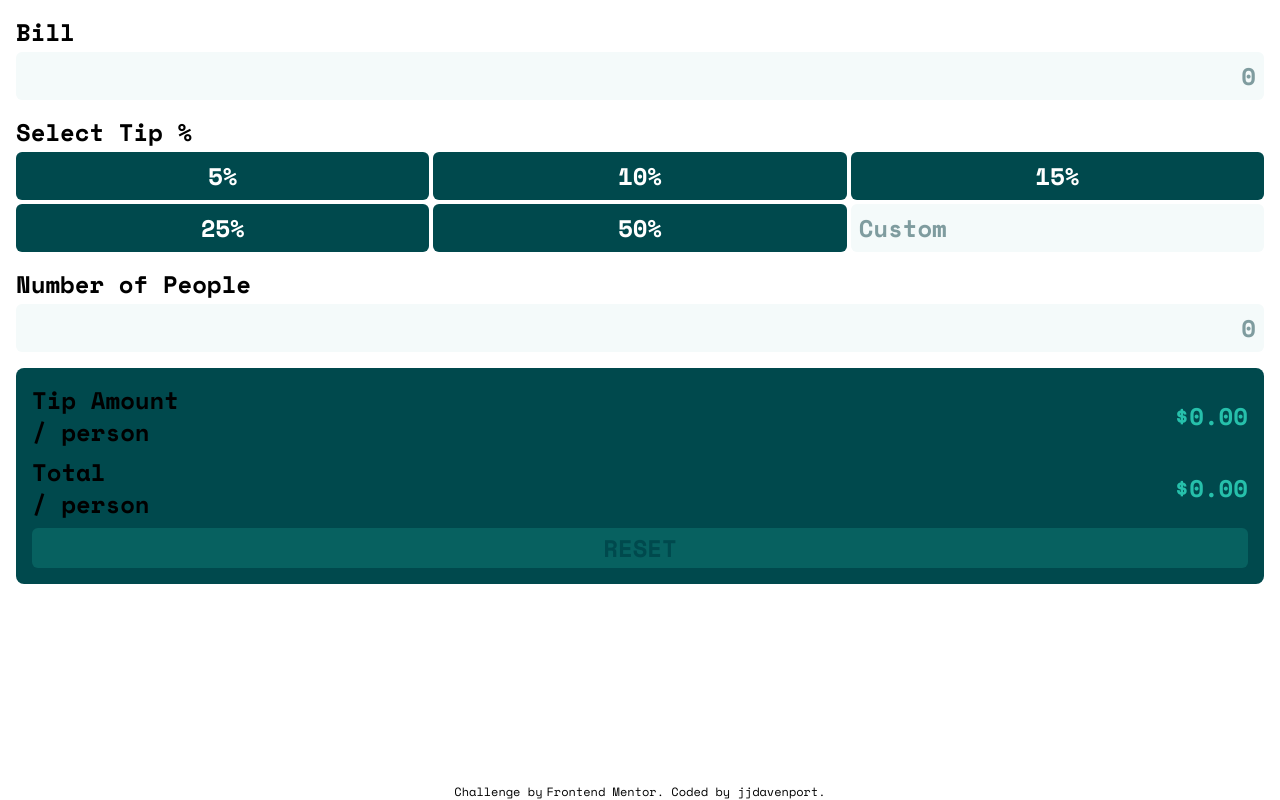
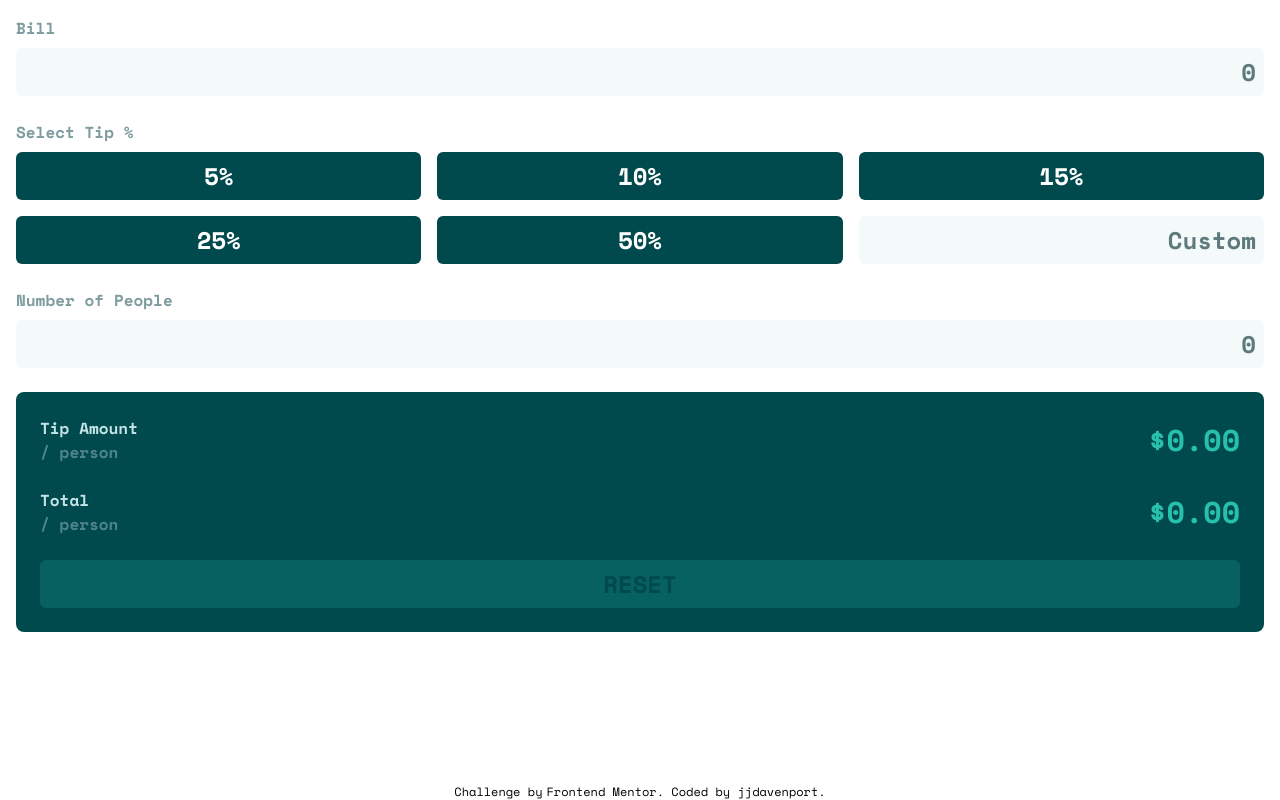
Before and after one commit to jjdavenport/tip-calculator-app-main, a React (Vite) app: page / in a window 1280 px wide. Built offline with nearby package versions, Linux system fonts and the light colour scheme.

Commit message:
add checks for 0

```diff
--- a/src/App.jsx
+++ b/src/App.jsx
@@ -22,7 +22,8 @@ function App() {
   };
 
   const check = () => {
-    if (numberInput === "") {
+    const number = parseFloat(numberInput);
+    if (numberInput === "" || number === 0) {
       setError("Can't be zero");
     } else {
       setError("");
@@ -56,7 +57,7 @@ function App() {
   return (
     <>
       <div className="bg-lightGrayishCyan font-custom flex h-full min-h-screen flex-col justify-between">
-        <main className="flex flex-1 flex-col gap-4 bg-white p-4 text-2xl font-bold">
+        <main className="flex flex-1 flex-col gap-6 bg-white p-4 font-bold">
           <Bill billInput={billInput} setBillInput={setBillInput} />
           <Select
             selectInput={selectInput}
--- a/src/components/bill.jsx
+++ b/src/components/bill.jsx
@@ -5,10 +5,10 @@ const Bill = ({ billInput, setBillInput }) => {
 
   return (
     <>
-      <label className="flex flex-col gap-1">
+      <label className="text-grayishCyan flex flex-col gap-2 text-base">
         Bill
         <input
-          className="placeholder:text-grayishCyan focus:outline-strongCyan bg-veryLightGrayishCyan caret-strongCyan cursor-pointer rounded-md p-2 focus:outline focus:outline-2"
+          className="placeholder:text-darkGrayishCyan text-veryDarkCyan focus:outline-strongCyan bg-veryLightGrayishCyan caret-strongCyan cursor-pointer rounded-md p-2 text-2xl focus:outline focus:outline-2"
           value={billInput}
           onChange={change}
           type="number"
--- a/src/components/number.jsx
+++ b/src/components/number.jsx
@@ -4,13 +4,13 @@ const Number = ({ numberInput, setNumberInput, error, onBlur }) => {
   };
   return (
     <>
-      <label className="flex flex-col gap-1">
+      <label className="text-grayishCyan flex flex-col gap-2">
         <div className="flex justify-between">
           <span>Number of People</span>
           {error && <span className="text-red-500">{error}</span>}
         </div>
         <input
-          className="placeholder:text-grayishCyan focus:outline-strongCyan bg-veryLightGrayishCyan caret-strongCyan cursor-pointer rounded-md p-2 focus:outline focus:outline-2"
+          className={`${error ? "outline outline-2 outline-red-500" : "outline-none"} placeholder:text-darkGrayishCyan text-veryDarkCyan focus:outline-strongCyan bg-veryLightGrayishCyan caret-strongCyan cursor-pointer rounded-md p-2 text-2xl focus:outline focus:outline-2`}
           onBlur={onBlur}
           value={numberInput}
           onChange={change}
--- a/src/components/output.jsx
+++ b/src/components/output.jsx
@@ -1,25 +1,33 @@
 const Output = ({ onClick, total, tip, isDisabled }) => {
   return (
     <>
-      <section className="bg-veryDarkCyan flex flex-col gap-2 rounded-lg p-4">
-        <div className="flex flex-col gap-2">
+      <section className="bg-veryDarkCyan flex flex-col gap-6 rounded-lg p-6">
+        <div className="flex flex-col gap-6">
           <div className="flex items-center justify-between">
             <div className="flex flex-col">
-              <span>Tip Amount</span>
-              <span>/ person</span>
+              <span className="text-lightGrayishCyan">Tip Amount</span>
+              <span className="text-lightGrayishCyan text-opacity-40">
+                / person
+              </span>
             </div>
-            <span className="text-strongCyan">${tip ? tip() : "0.00"}</span>
+            <span className="text-strongCyan text-3xl">
+              ${tip ? tip() : "0.00"}
+            </span>
           </div>
           <div className="flex items-center justify-between">
             <div className="flex flex-col">
-              <span>Total</span>
-              <span>/ person</span>
+              <span className="text-lightGrayishCyan">Total</span>
+              <span className="text-lightGrayishCyan text-opacity-40">
+                / person
+              </span>
             </div>
-            <span className="text-strongCyan">${total ? total() : "0.00"}</span>
+            <span className="text-strongCyan text-3xl">
+              ${total ? total() : "0.00"}
+            </span>
           </div>
         </div>
         <button
-          className={`${isDisabled ? "bg-disabledBtn cursor-not-allowed" : "bg-strongCyan cursor-pointer"} text-veryDarkCyan w-full rounded-md p-1 uppercase`}
+          className={`${isDisabled ? "cursor-not-allowed bg-opacity-20" : "cursor-pointer"} text-veryDarkCyan bg-strongCyan hover:bg-lightGrayishCyan w-full rounded-md p-2 text-2xl uppercase duration-300 ease-in-out`}
           onClick={onClick}
         >
           Reset
--- a/src/components/select.jsx
+++ b/src/components/select.jsx
@@ -14,33 +14,30 @@ const Select = ({
     setCustomInput(value);
     setSelectInput("");
     check();
-    console.log(change);
   };
 
   const click = (val) => {
     setSelectInput(val);
     setCustomInput("");
     check();
-    console.log(click);
   };
 
   const button = (val) => `
     ${
       selectInput === val
-        ? "bg-strongCyan text-veryDarkCyan"
+        ? "bg-strongCyan text-veryDarkCyan hover:bg-lightGrayishCyan hover:text-veryDarkCyan"
         : hover === val
           ? "bg-lightGrayishCyan text-veryDarkCyan"
           : "bg-veryDarkCyan text-white"
     }
-    active:bg-strongCyan active:text-veryDarkCyan
     rounded-md duration-300 ease-in-out
   `;
 
   return (
     <>
-      <label className="flex flex-col gap-1">
+      <label className="text-grayishCyan flex flex-col gap-2">
         Select Tip %
-        <div className="grid grid-cols-3 grid-rows-2 gap-1">
+        <div className="grid grid-cols-2 grid-rows-3 gap-4 text-2xl md:grid-cols-3 md:grid-rows-2">
           <button
             onMouseEnter={() => setHover(5)}
             onMouseLeave={() => setHover(null)}
@@ -82,11 +79,12 @@ const Select = ({
             50%
           </button>
           <input
-            className="bg-veryLightGrayishCyan placeholder:text-grayishCyan focus:outline-strongCyan caret-strongCyan cursor-pointer rounded-md p-2 focus:outline focus:outline-2"
+            className="bg-veryLightGrayishCyan placeholder:text-darkGrayishCyan focus:outline-strongCyan text-veryDarkCyan caret-strongCyan cursor-pointer rounded-md p-2 focus:outline focus:outline-2"
             value={customInput}
             onChange={change}
             type="number"
             placeholder="Custom"
+            dir="rtl"
           />
         </div>
       </label>
--- a/tailwind.config.js
+++ b/tailwind.config.js
@@ -11,7 +11,6 @@ export default {
         lightGrayishCyan: "hsl(185, 41%, 84%)",
         veryLightGrayishCyan: "hsl(189, 41%, 97%)",
         white: "hsl(0, 0%, 100%)",
-        disabledBtn: "hsl(172, 67%, 45%, 0.2)",
       },
       fontFamily: {
         custom: ["space mono", "sans-serif"],
```
